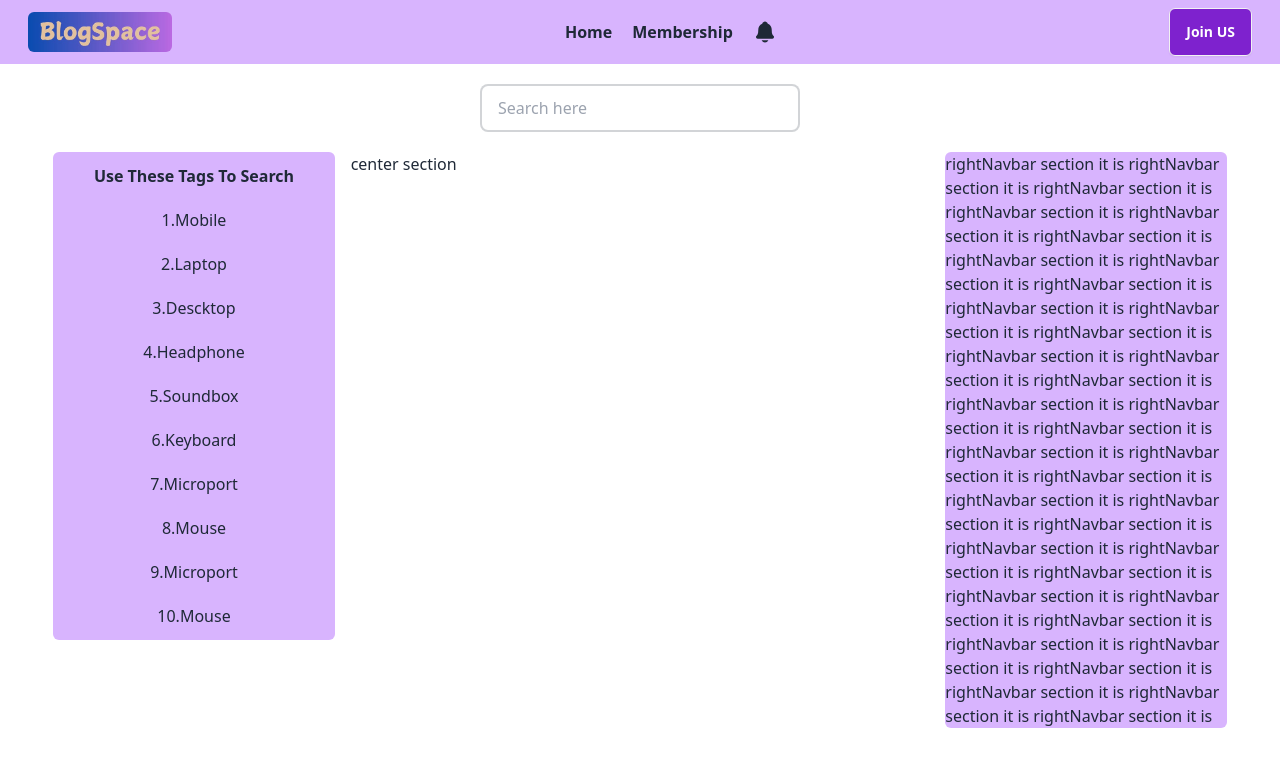
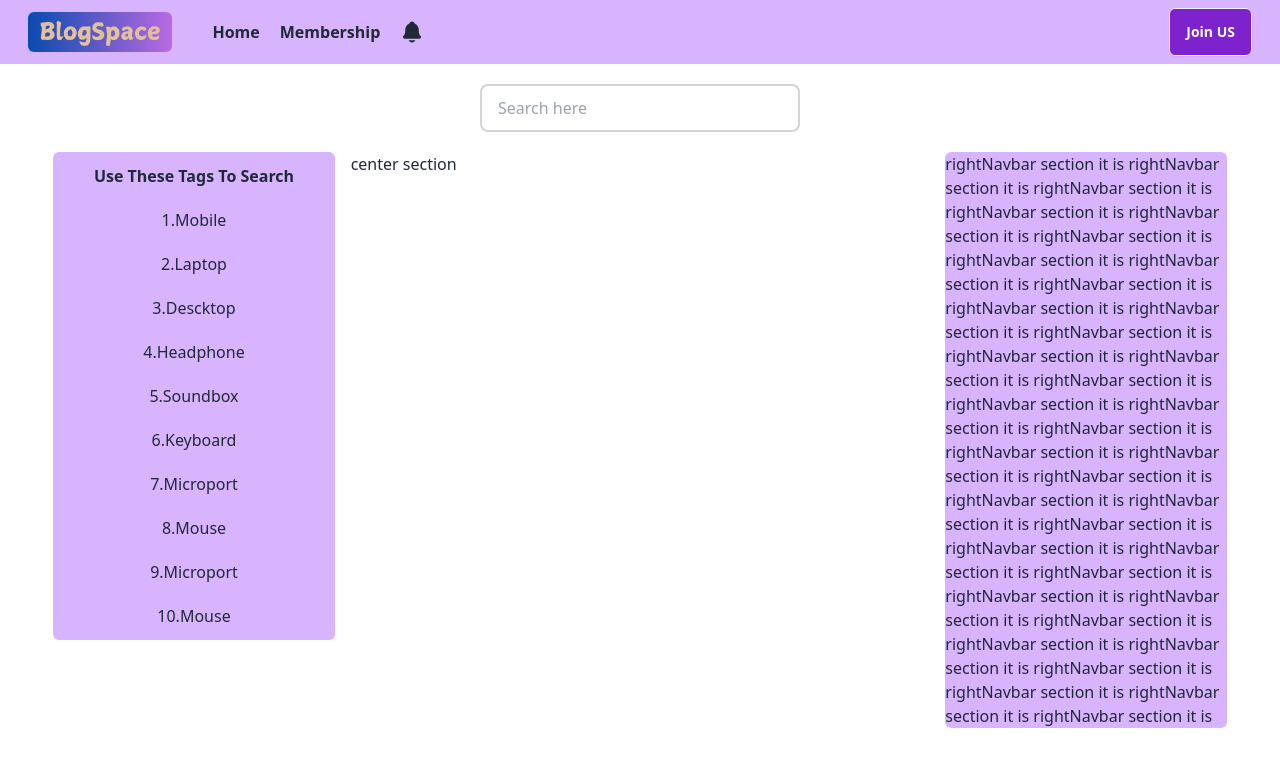
Before and after one commit to mdnasiruddin78/A12Client, a React (Vite) app: page / in a window 1280 px wide. Shown: the top 766 px of the page. Built offline with nearby package versions, Linux system fonts and the light colour scheme; no server answers.

Commit message:
navbar design change

```diff
--- a/src/Components/Navbar.jsx
+++ b/src/Components/Navbar.jsx
@@ -9,7 +9,7 @@ import { HiMenuAlt1 } from "react-icons/hi";
 
 const Navbar = () => {
 
-    const { user,logoutUser } = useContext(authContext)
+    const { user, logoutUser } = useContext(authContext)
 
     const handleLogout = () => {
         logoutUser()
@@ -23,9 +23,6 @@ const Navbar = () => {
 
     return (
         <div className="flex justify-between items-center backdrop-blur bg-purple-300 lg:px-7 px-4 py-2">
-            <div className="hidden lg:flex md:flex">
-                <Link to="/"><img className="h-10 rounded-md" src={logo} alt="" /></Link>
-            </div>
             <div className="dropdown lg:hidden md:hidden flex">
                 <div tabIndex={0} role="button"><HiMenuAlt1 className='text-3xl text-black' /></div>
                 <ul tabIndex={0} className="dropdown-content menu text-black bg-base-200 font-bold rounded-box z-[1] w-44 p-2">
@@ -33,10 +30,13 @@ const Navbar = () => {
                     <li><NavLink to="/membership">Membership</NavLink></li>
                 </ul>
             </div>
+            <div className="flex items-center lg:gap-10 md:gap-10">
+                <Link to="/"><img className="h-10 rounded-md hidden lg:flex md:flex" src={logo} alt="" /></Link>
                 <div className="flex items-center space-x-5">
                     <NavLink to='/' className='font-bold lg:flex md:flex hidden'>Home</NavLink>
                     <NavLink to='/membership' className='font-bold lg:flex md:flex hidden'>Membership</NavLink>
                     <NavLink to='/notification'><IoNotifications className='text-2xl ' /></NavLink>
+                </div>
             </div>
             <div>
                 {
```
Lines whose indentation alone changed are shown as unchanged.
